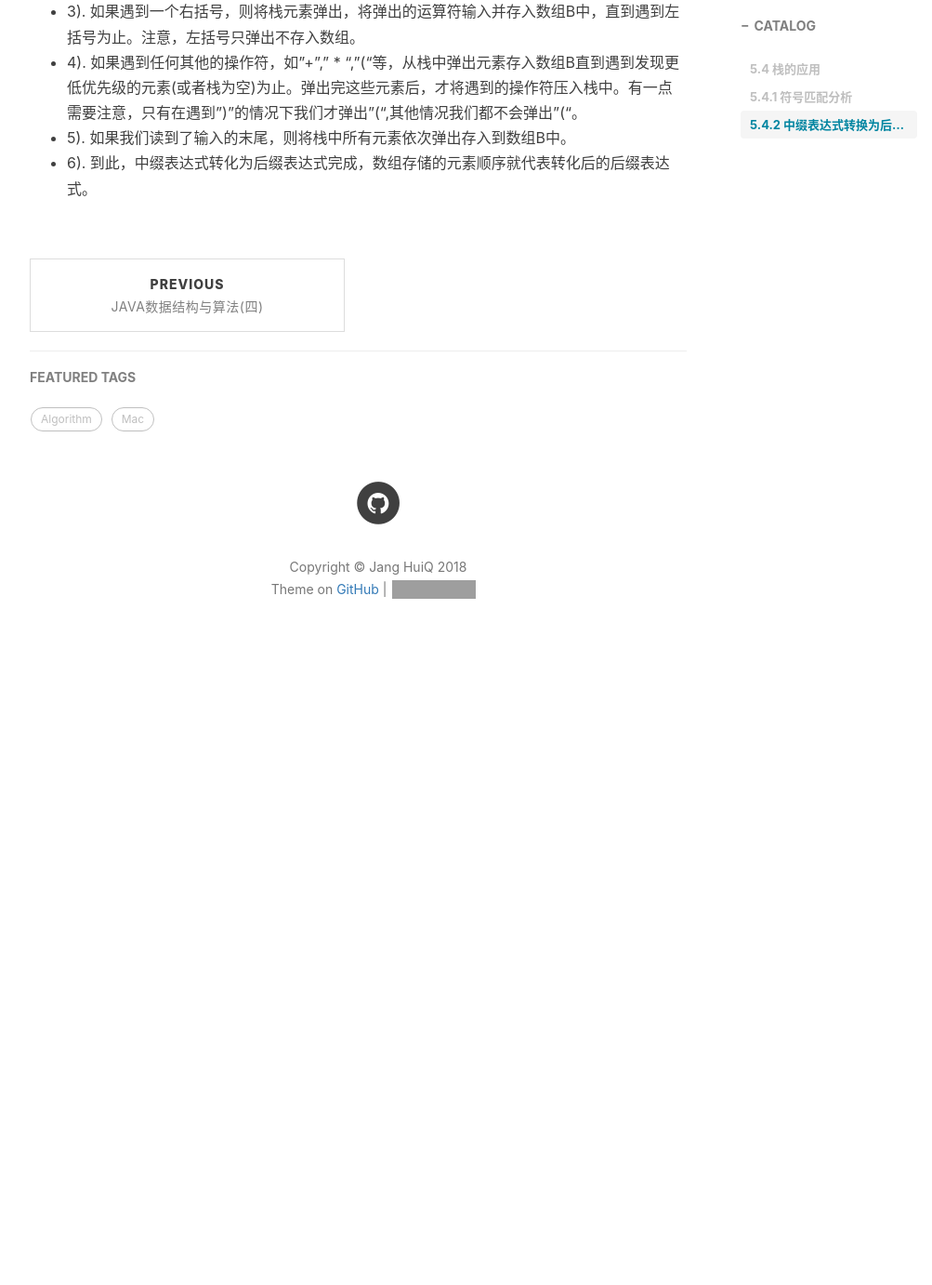
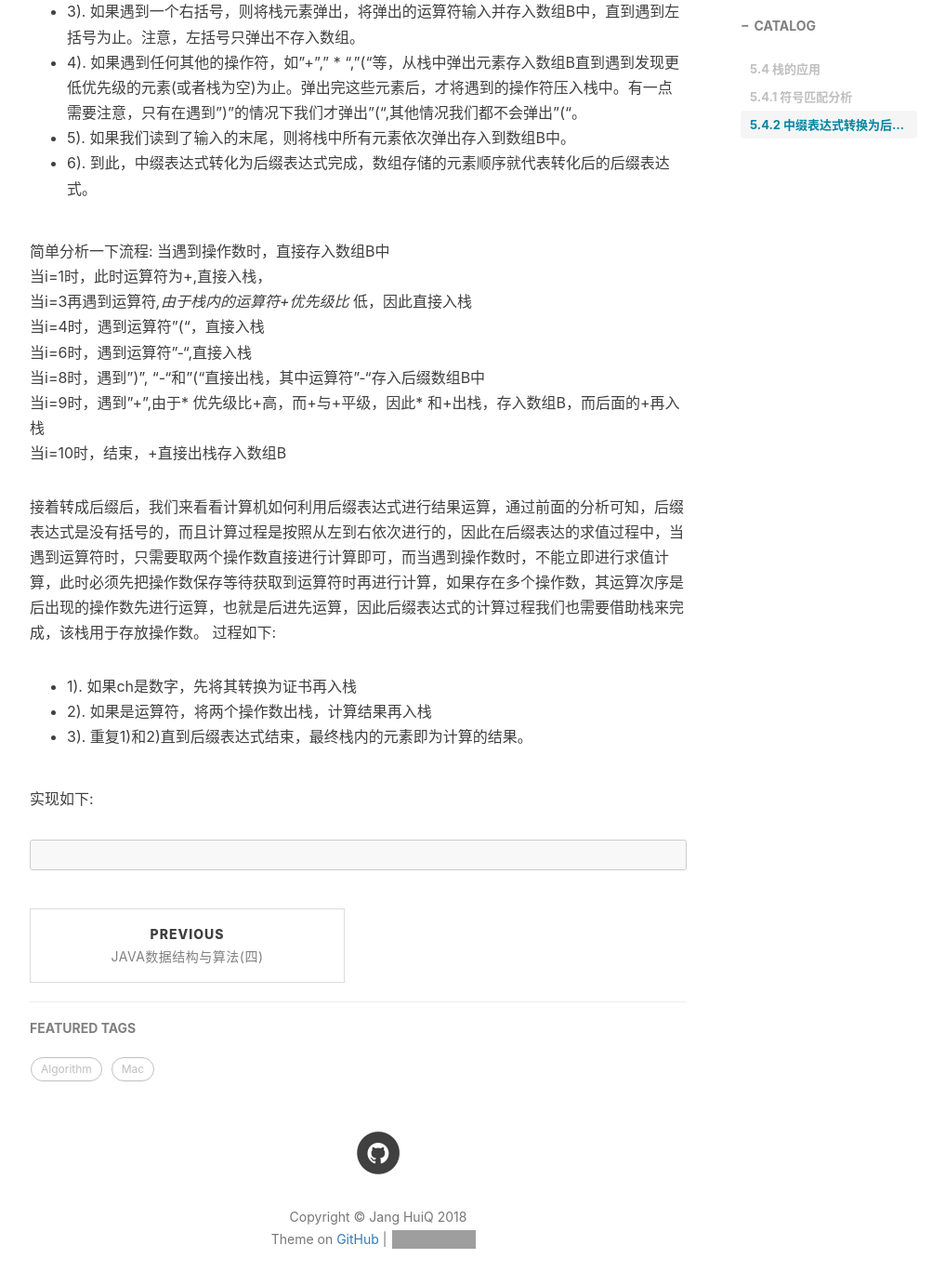
Before and after one commit to jangzc/jangzc.github.io, a Jekyll site: the page built from _posts/2018-08-06-栈(Stack)的应用.md, in a window 1280 px wide and 1400 px high, scrolled down 2652 px. Shown: the top 1382 px of the window at 93% size, without its empty margins (233-1236 px from the left). Built offline with Jekyll 4.4.1, drawn with Linux system fonts in a browser that asks for light colours; nearby versions of some CDN libraries; comment, search, counter and statistics services are not loaded; before the commit the page ends 3390 px from its top, so only the background shows below that; grey boxes are pictures that could not be loaded.

Commit message:
Update 2018-08-06-栈(Stack)的应用.md

````diff
--- a/_posts/2018-08-06-栈(Stack)的应用.md
+++ b/_posts/2018-08-06-栈(Stack)的应用.md
@@ -79,3 +79,24 @@ public class CheckExpression {
 * 4). 如果遇到任何其他的操作符，如"+"," * ","("等，从栈中弹出元素存入数组B直到遇到发现更低优先级的元素(或者栈为空)为止。弹出完这些元素后，才将遇到的操作符压入栈中。有一点需要注意，只有在遇到")"的情况下我们才弹出"(",其他情况我们都不会弹出"("。
 * 5). 如果我们读到了输入的末尾，则将栈中所有元素依次弹出存入到数组B中。
 * 6). 到此，中缀表达式转化为后缀表达式完成，数组存储的元素顺序就代表转化后的后缀表达式。
+
+简单分析一下流程:
+当遇到操作数时，直接存入数组B中<br>
+当i=1时，此时运算符为+,直接入栈，<br>
+当i=3再遇到运算符*,由于栈内的运算符+优先级比* 低，因此直接入栈<br>
+当i=4时，遇到运算符"("，直接入栈<br>
+当i=6时，遇到运算符"-",直接入栈<br>
+当i=8时，遇到")", "-"和"("直接出栈，其中运算符"-"存入后缀数组B中<br>
+当i=9时，遇到"+",由于* 优先级比+高，而+与+平级，因此* 和+出栈，存入数组B，而后面的+再入栈<br>
+当i=10时，结束，+直接出栈存入数组B<br>
+
+接着转成后缀后，我们来看看计算机如何利用后缀表达式进行结果运算，通过前面的分析可知，后缀表达式是没有括号的，而且计算过程是按照从左到右依次进行的，因此在后缀表达的求值过程中，当遇到运算符时，只需要取两个操作数直接进行计算即可，而当遇到操作数时，不能立即进行求值计算，此时必须先把操作数保存等待获取到运算符时再进行计算，如果存在多个操作数，其运算次序是后出现的操作数先进行运算，也就是后进先运算，因此后缀表达式的计算过程我们也需要借助栈来完成，该栈用于存放操作数。
+过程如下:
+* 1). 如果ch是数字，先将其转换为证书再入栈
+* 2). 如果是运算符，将两个操作数出栈，计算结果再入栈
+* 3). 重复1)和2)直到后缀表达式结束，最终栈内的元素即为计算的结果。
+
+实现如下:
+```
+
+```
````
